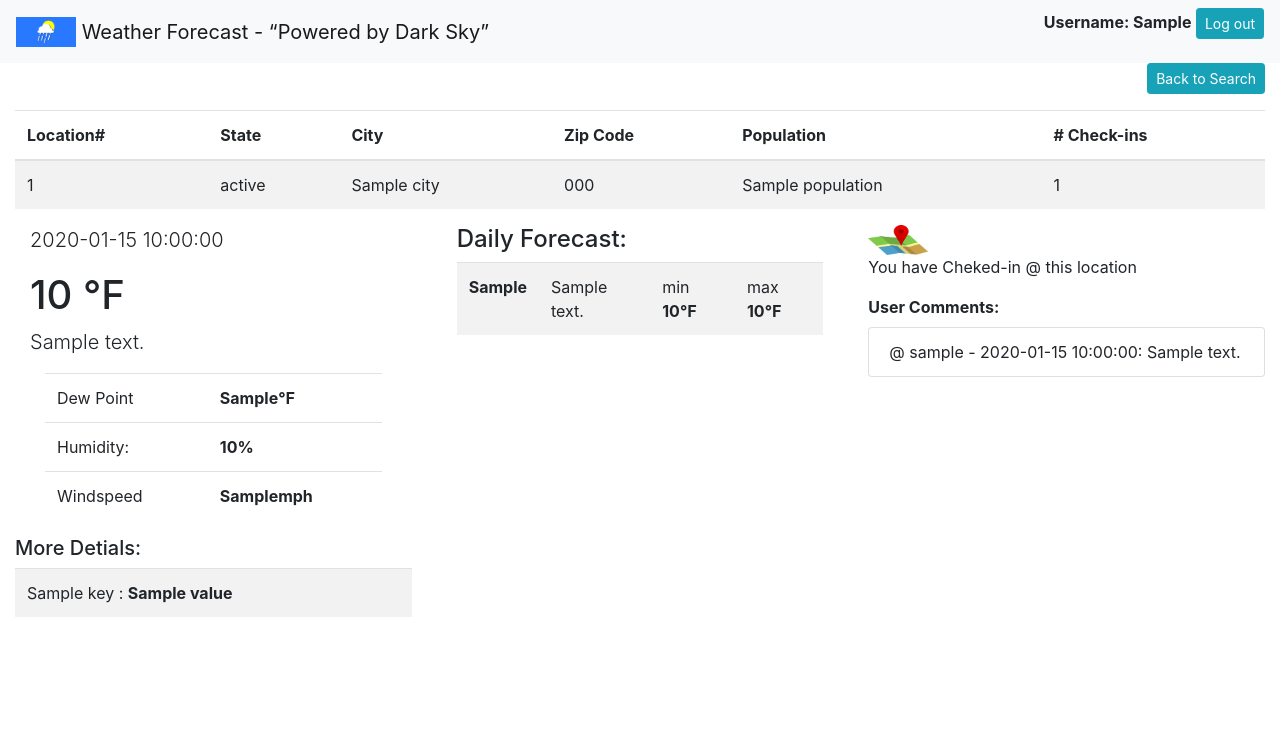
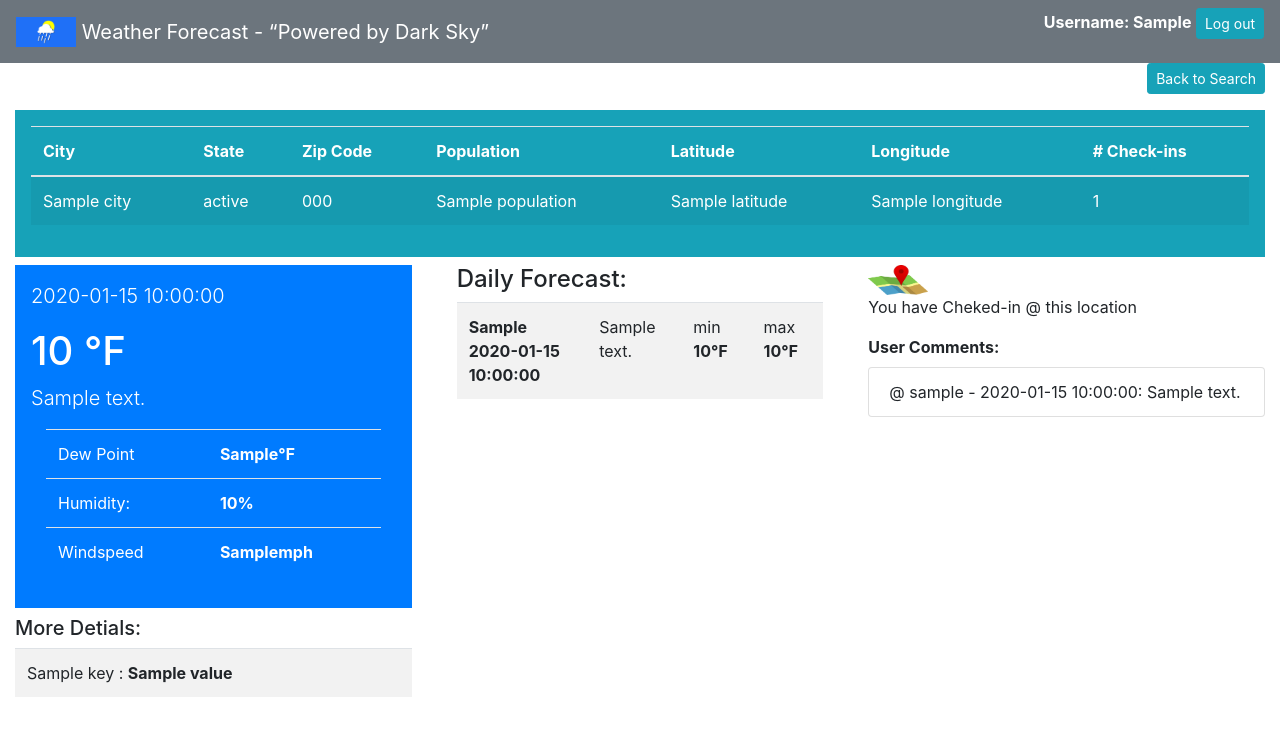
Before and after one commit to callsatya801/project1, a Flask app: template templates/location_3c.html in a window 1280 px wide. Shown: the top 736 px of the page. Run offline with Flask 2, Linux system fonts and the light colour scheme; the template is opened without the code that fills it: most values are stand-ins (such as "Sample title", 1, 10 or a date in 2020); some libraries are stand-ins or nearby versions.

Commit message:
Added colors to Title and Search Results

```diff
--- a/application.py
+++ b/application.py
@@ -9,6 +9,7 @@ import requests
 import datetime
 import json
 from pytz import timezone
+from hashlib import sha1
 
 app = Flask(__name__)
 
@@ -32,8 +33,12 @@ def valid_login(pUsername,pPassword):
     print("Inside valid_login method :")
     #session['loginUser']=pUsername
     #return True
+    # Get the sha1 Hash of the user input password
+    pHash = sha1(b"{pPassword}").hexdigest()
+    print(f" Hashed password {pHash}")
+
     # Make sure valid user exists
-    if db.execute("SELECT 'x' FROM users WHERE username = :uname and password = :pwd", {"uname": pUsername, "pwd":pPassword}).rowcount == 0:
+    if db.execute("SELECT 'x' FROM users WHERE username = :uname and password = :pwd", {"uname": pUsername, "pwd":pHash}).rowcount == 0:
         session.pop('loginUser', None)
         return False
     else:
@@ -45,9 +50,11 @@ def existing_user(pUsername,pPassword):
     print(f"Inside existing_user method :{pUsername}")
 
     if db.execute("SELECT 'x' FROM users WHERE username = :uname", {"uname": pUsername}).rowcount == 0:
-           # Create User
+        # Create User
+        # Hash the password before storing into the DB
+        pHash = sha1(b"{pPassword}").hexdigest()
         db.execute("INSERT INTO users (username, password) VALUES (:username, :password)",
-            {"username": pUsername, "password": pPassword})
+            {"username": pUsername, "password": pHash})
         db.commit()
         return False
     else:
@@ -164,7 +171,7 @@ def search():
         if len(searchStr) ==0:
             warnMessage="Please provide a valid search criteria."
         else:
-            locations = db.execute("SELECT zipcode, city, state, population, latitude, longitude, location_id, (select count(*) from location_checkin lc where l.location_id = lc.location_id) checkin_count FROM location l where upper(zipcode||city||state) like '%'||upper(:x)||'%' order by city"
+            locations = db.execute("SELECT zipcode, city, state, population, latitude, longitude, location_id, (select count(*) from location_checkin lc where l.location_id = lc.location_id) checkin_count FROM location l where upper(zipcode||city||state) like '%'||upper(:x)||'%' order by city,state"
             ,{ "x": searchStr}).fetchall()
             if not locations :
                 warnMessage="Sorry! We do not find any locations that match your search criteria. Try for other locations."
@@ -205,8 +212,10 @@ def location(location_id):
     #Added Day of the Week to show Daily Low/High Temp against WeekDay
     for i in range (len(dailyData)):
         dt = datetime.datetime.fromtimestamp(int(dailyData[i]["time"]),tz=tz)
-        weekDay =dt.strftime('%a %d.%b')
+        weekDay =dt.strftime('%a')
+        weekDt =  dt.strftime('%d.%b')
         dailyData[i]["weekDay"]=weekDay
+        dailyData[i]["weekDate"]=weekDt
 
     # Get the check-in comments on this Location
     c_comments = db.execute("SELECT lc.comments, to_char(lc.checkin_time,'DD-MON-YY HH24:MI am') checkin_time , u.username from location_checkin lc, users u where u.user_id = lc.user_id and  lc.location_id = :loc_id order by lc.checkin_time desc"
--- a/templates/layout.html
+++ b/templates/layout.html
@@ -12,8 +12,8 @@
     <body>
 
              <!-- Image and text -->
-<nav class="navbar navbar-light bg-light">
-  <a class="navbar-brand display-5"  href="#">
+<nav class="navbar navbar-light bg-secondary text-white">
+  <a class="navbar-brand display-5 text-white"  href="#">
     <img src="{{ url_for('static', filename='images/clouds.png') }}" width="60" height="30" class="d-inline-block align-top" alt="">
     Weather Forecast - “Powered by Dark Sky”
   </a>
--- a/templates/location_3c.html
+++ b/templates/location_3c.html
@@ -1,29 +1,34 @@
 {% extends "layout.html" %} {% block title %} Location : {{ location.city }} {% endblock %} {% block body %}
 <p class="text-right"> <a href="{{ url_for('search') }}" class="btn btn-info btn-sm" role="button">Back to Search </a></p>
+<div class="p-3 mb-2 bg-info text-white">
 <table class="table table-striped">
     <thead>
-        <th scope="col">Location#</th>
+        <th scope="col">City</th>
         <th scope="col">State</th>
-        <th scope="col">City</th>
         <th scope="col">Zip Code</th>
         <th scope="col">Population</th>
+        <th scope="col">Latitude</th>
+        <th scope="col">Longitude</th>
         <th scope="col"># Check-ins</th>
     </thead>
     <tbody>
         <tr>
-            <td>{{ location.location_id }}</td>
+            <td>{{ location.city }}</td>
             <td>{{ location.state }}</td>
-            <td>{{ location.city }}</td>
             <td>{{ location.zipcode }}</td>
             <td>{{ location.population }}</td>
+            <td>{{ location.latitude }}</td>
+            <td>{{ location.longitude }}</td>
             <td>{{ location.count_checkin }}</td>
         </tr>
     </tbody>
 </table>
+</div>
+
 <div class="row">
     <div class="col">
         <div class="sidebar">
-            <div class="container">
+            <div class="container p-3 mb-2 bg-primary text-white">
                 <div class="sidebar-about">
                     <p class="lead">{{qTime}}</p>
                     <h1>
@@ -73,7 +78,7 @@
                     <tbody>
                       {% for daily in dailyData %}
                         <tr>
-                            <td><b>{{daily.weekDay}}</b></td>
+                            <td><b>{{daily.weekDay}}<br>{{daily.weekDate}}</br></b></td>
                             <td> {{daily.summary}}</td>
                             <td>min <b>{{daily.temperatureLow| round|int}}&#x2109;</b></td>
                             <td>max <b>{{daily.temperatureHigh| round|int}}&#x2109;</b></td>
--- a/templates/search.html
+++ b/templates/search.html
@@ -11,7 +11,7 @@
     </div>
     {% endif %}
 
-    <div class="row justify-content-md-center">
+    <div class="row justify-content-md-center padding-top">
         <div class="col-lg-6">
           <form action="{{ url_for('search') }}" method="post">
             <div class="input-group padding-top">
@@ -28,6 +28,7 @@
     <!-- /.row -->
 
 {% if locations %}
+<div class="container bg-primary text-white">
 <label><b>City, State (Zip Code) and #Check-in's</b></label>
 <ul class="list-group">
     {% for loc in locations %}
@@ -38,4 +39,5 @@
     </li>
     {% endfor %}
 </ul>
+</div>
 {% endif %} {% endblock %}
```
Also changed, not shown: hashtest.py (added, +9 -0 lines), README.md, 2 other files.
